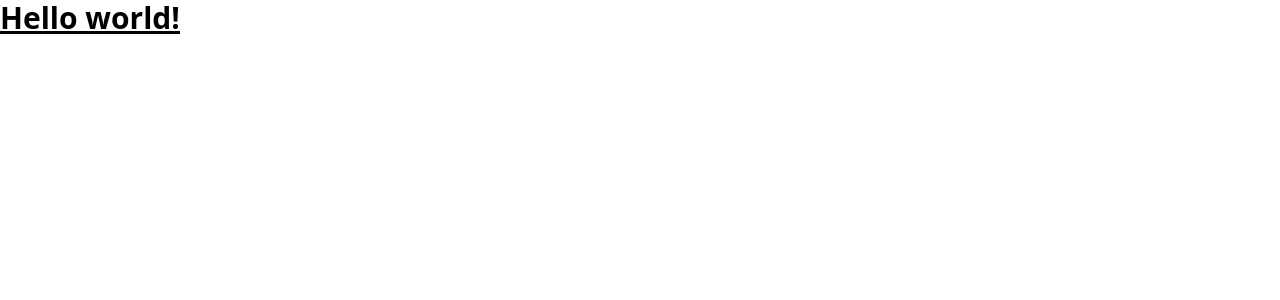
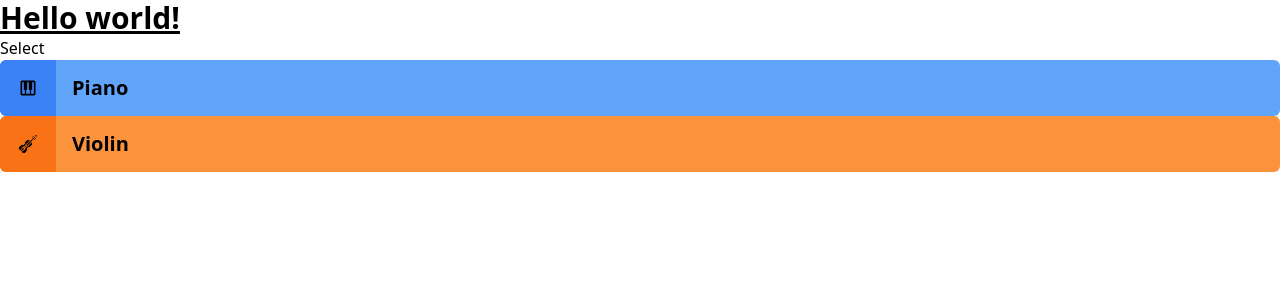
Before and after one commit to TrivialF5/board-games, a React (Create React App) app: page /simon in a window 1280 px wide. Shown: the top 300 px of the page. Built offline with nearby package versions, Linux system fonts and the light colour scheme.

Commit message:
Instrument component, and select and difficulty of simon game

```diff
--- a/src/App.js
+++ b/src/App.js
@@ -1,7 +1,16 @@
+import Select from "./views/simon/Select"
+
 export default function App() {
   return (
-    <h1 className="text-3xl font-bold underline">
-      Hello world!
-    </h1>
+    <>
+      <header>
+        <h1 className="text-3xl font-bold underline">
+          Hello world!
+        </h1>
+      </header>
+      <main>
+        <Select />
+      </main>
+    </>
   )
 }
--- /dev/null
+++ b/src/components/Instrument.jsx
@@ -0,0 +1,19 @@
+
+
+const Instrument = ({
+  instrument,
+  color,
+  colorLight,
+  icon
+}) => {
+  return (
+    <div className={`flex items-center gap-4 overflow-hidden text-xl font-bold rounded-md h-14 ${colorLight}`}>
+      <div className={`flex items-center justify-center h-14 w-14 ${color}`}>
+        {icon}
+      </div>
+      <p className="">{instrument}</p>
+    </div>
+  )
+}
+
+export default Instrument
--- /dev/null
+++ b/src/views/simon/Select.jsx
@@ -0,0 +1,37 @@
+import Instrument from "../../components/Instrument"
+import { MdPiano } from "react-icons/md";
+import { GiViolin } from "react-icons/gi";
+
+const Select = () => {
+  const instrumentsOprions = [
+    {
+      instrument: "Piano",
+      color: "bg-blue-500",
+      colorLight: "bg-blue-400",
+      icon: <MdPiano />
+    }, {
+      instrument: "Violin",
+      color: "bg-orange-500",
+      colorLight: "bg-orange-400",
+      icon: <GiViolin />
+    }
+  ];
+  return (
+    <>
+      <div>Select</div>
+      <div className="flex flex-col">
+        {instrumentsOprions.map(instrument => (
+          <Instrument
+            key={instrument.instrument}
+            instrument={instrument.instrument}
+            color={instrument.color}
+            colorLight={instrument.colorLight}
+            icon={instrument.icon}
+          />
+        ))}
+      </div>
+    </>
+  )
+}
+
+export default Select
```
